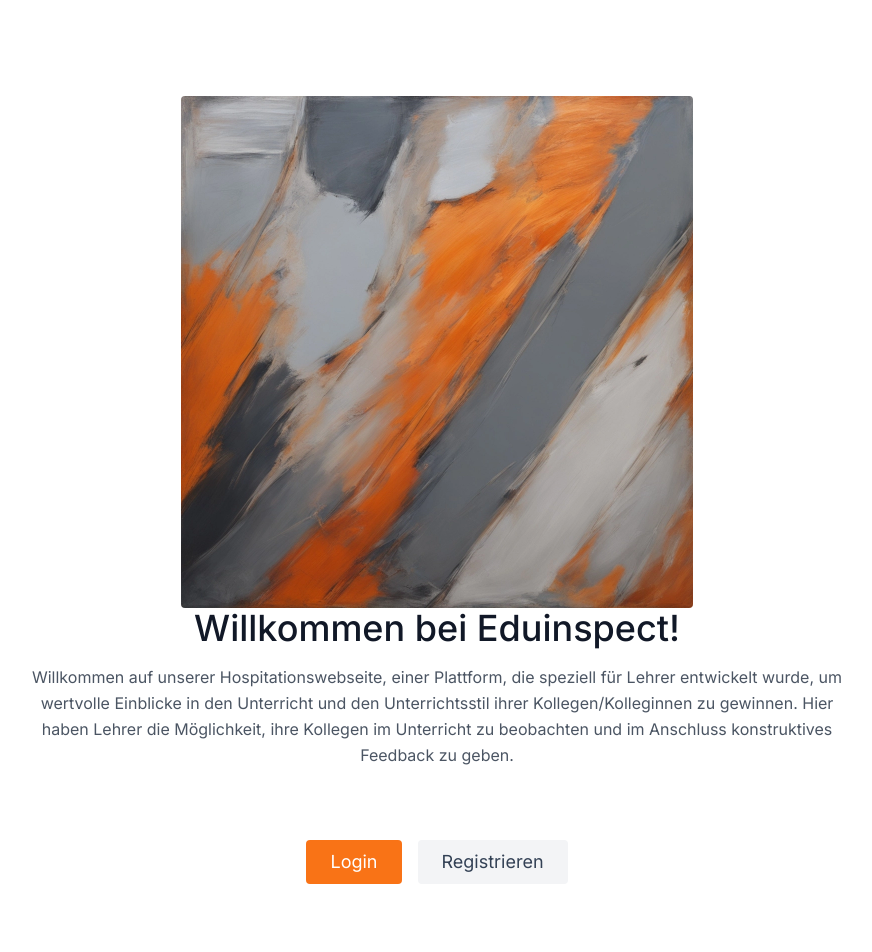
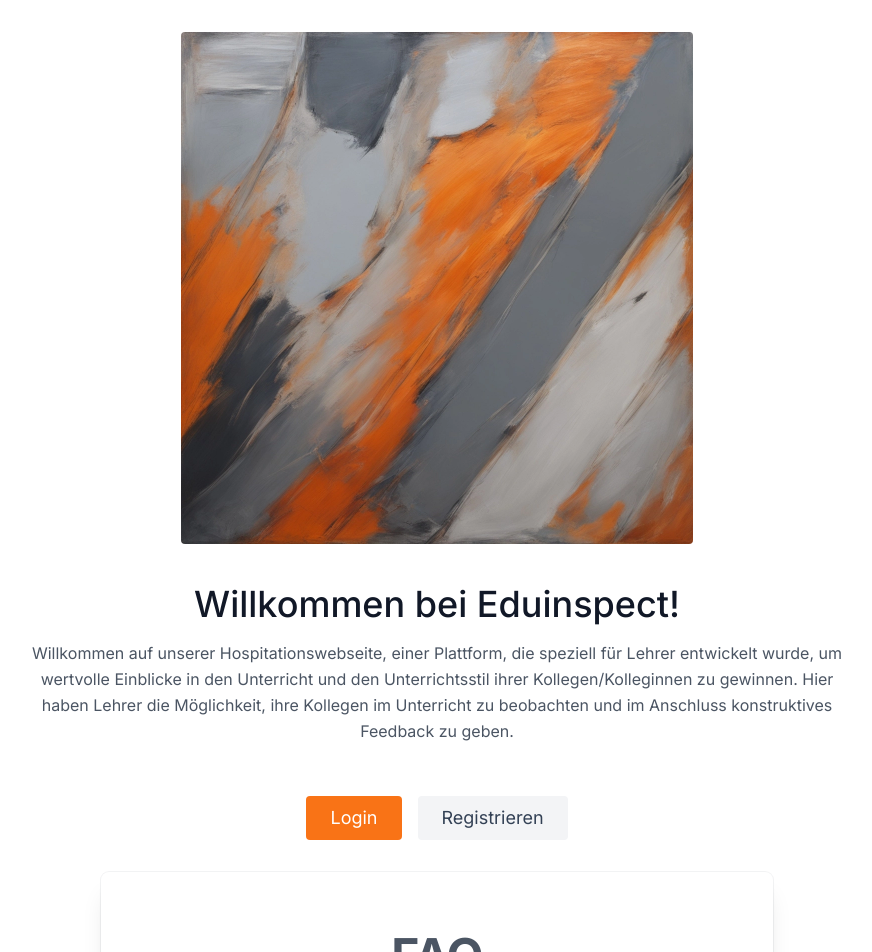
Before and after one commit to eliaskalkhofer/eduinspect, a Next.js app: page / in a window 1280 px wide. Shown: the top 952 px of the page, without its empty margins (203-1075 px from the left). Built offline with nearby package versions, Linux system fonts and the light colour scheme.

Commit message:
Fixed FAQ bug

```diff
--- a/app/page.tsx
+++ b/app/page.tsx
@@ -5,13 +5,13 @@
 export default function Page() {
   return (
     <main className="text-gray-600 body-font">
-  <div className="container mx-auto flex px-5 py-24 items-center justify-center flex-col">
+  <div className="container mx-auto flex px-5 py-8 items-center justify-center flex-col">
     {/* <Image src="{/public/landing_page_image.webp} width={720} height={600} className="lg:w-2/6 md:w-3/6 w-5/6 mb-10 object-cover object-center rounded" alt="Landing Page Picture" /> */}
-    <Image src="/landing_page_image.webp" alt="something" height={512} width={512} className="rounded"/>
+    <Image src="/landing_page_image.webp" alt="something" priority={true} height={512} width={512} className="rounded"/>
     <div className="text-center lg:w-2/3 w-full">
-      <h1 className="title-font sm:text-4xl text-3xl mb-4 font-medium text-gray-900">Willkommen bei Eduinspect!</h1>
+      <h1 className="title-font sm:text-4xl text-3xl mb-4 font-medium text-gray-900 pt-10">Willkommen bei Eduinspect!</h1>
       <p className="mb-8 leading-relaxed">Willkommen auf unserer Hospitationswebseite, einer Plattform, die speziell für Lehrer entwickelt wurde, um wertvolle Einblicke in den Unterricht und den Unterrichtsstil ihrer Kollegen/Kolleginnen zu gewinnen. Hier haben Lehrer die Möglichkeit, ihre Kollegen im Unterricht zu beobachten und im Anschluss konstruktives Feedback zu geben.</p>
-      <div className="flex justify-center py-10">
+      <div className="flex justify-center pt-5 pb-15">
         <Link href="/login">
           <button className="inline-flex text-white bg-orange-500 border-0 py-2 px-6 focus:outline-none hover:bg-orange-600 rounded text-lg">
             Login
--- a/app/ui/landingpage/faq.tsx
+++ b/app/ui/landingpage/faq.tsx
@@ -1,22 +1,105 @@
 'use client';
+
+// import React from 'react';
+
+// interface FAQProps {
+//   question: string;
+//   answer: string;
+// }
+
+// const FAQItem: React.FC<FAQProps> = ({ question, answer }) => {
+//   const [isOpen, setIsOpen] = React.useState(false);
+
+//   return (
+//     <div className="py-5">
+//       <details className="group" open={isOpen}>
+//         <summary
+//           className="flex cursor-pointer list-none items-center justify-between font-medium select-none"
+//           onClick={() => setIsOpen(!isOpen)}
+//         >
+//           <span>{question}</span>
+//           <span className="transition group-open:rotate-180">
+//             <svg
+//               fill="none"
+//               height="24"
+//               shapeRendering="geometricPrecision"
+//               stroke="currentColor"
+//               strokeLinecap="round"
+//               strokeLinejoin="round"
+//               strokeWidth="1.5"
+//               viewBox="0 0 24 24"
+//               width="24"
+//             >
+//               <path d="M6 9l6 6 6-6"></path>
+//             </svg>
+//           </span>
+//         </summary>
+//         <p className={`group-open:animate-fadeIn mt-3 text-neutral-600 text-justify select-none`}>{answer}</p>
+//       </details>
+//     </div>
+//   );
+// };
+
+// const FAQSection: React.FC = () => {
+//   const faqs: FAQProps[] = [
+//     {
+//       question: 'Was ist die Hauptfunktion von Eduinspect?',
+//       answer:
+//         'Die Hospitationswebseite bietet Lehrern die Möglichkeit, ihre Kollegen im Unterricht zu beobachten und anschließend konstruktives Feedback zu geben. Dies fördert einen offenen Austausch von Lehrmethoden und trägt zur kontinuierlichen Verbesserung der Unterrichtsqualität bei.',
+//     },
+//     {
+//       question: 'Wie funktioniert der Hospitationsprozess auf der Webseite?',
+//       answer:
+//         'Als Lehrer:in kann man eine Hospitation anbieten, die andere Lehrer:innen annehmen können bzw. kann man auch die bereits angebotenen Hospitationsangebote der Kollegen/Kolleginnen akzeptieren. Nach Abschluss der Stunde kann zu der eigenen Stunde das Feedback des Kollegen/der Kollegin unter Eingang eingesehen werden oder ein optionales Feedback zu der Unterrichtsstunde des besuchten Kollegen/der besuchten Kollegin unter Feedback angegeben werden.',
+//     },
+//     {
+//       question: 'Welche Vorteile bietet die Nutzung von Eduinspect?',
+//       answer:
+//         'Durch das Hospitieren können Lehrer ihre pädagogischen Fähigkeiten erweitern, von unterschiedlichen Unterrichtsstilen lernen und die Zusammenarbeit in der Lehrergemeinschaft stärken. Der Austausch von Feedback fördert die berufliche Weiterentwicklung und schafft eine unterstützende Lehrer-Community.',
+//     },
+//     {
+//       question: 'Ist die Teilnahme am Hospitationsprozess verpflichtend?',
+//       answer:
+//         'Nein, die Teilnahme am Hospitationsprozess ist freiwillig. Lehrer können selbst entscheiden, ob sie hospitieren möchten oder nicht. Die Webseite bietet eine flexible Plattform, die darauf abzielt, professionelle Weiterbildung im Kollegium zu fördern, ohne Verpflichtungen einzugehen.',
+//     },
+//     {
+//       question: 'Wie wird die Vertraulichkeit der Hospitationsdaten gewährleistet?',
+//       answer:
+//         'Datenschutz hat höchste Priorität. Alle Hospitationsdaten und Feedback-Gespräche werden in einer geschützten Umgebung gehandhabt, um sicherzustellen, dass der Austausch vertraulich und förderlich für die berufliche Entwicklung ist.',
+//     },
+//   ];
+
+//   return (
+//     <div className="relative w-full bg-white px-6 pt-10 pb-8 mt-8 shadow-xl ring-1 ring-gray-900/5 sm:mx-auto sm:max-w-2xl sm:rounded-lg sm:px-10">
+//       <div className="mx-auto px-5">
+//         <div className="flex flex-col items-center">
+//           <h2 className="mt-5 text-center text-3xl font-bold tracking-tight md:text-5xl">FAQ</h2>
+//           <p className="mt-3 text-lg text-neutral-500 md:text-xl">Frequently asked questions</p>
+//         </div>
+//         <div className="mx-auto mt-8 grid max-w-xl divide-y divide-neutral-200">
+//           {faqs.map((faq, index) => (
+//             <FAQItem key={index} question={faq.question} answer={faq.answer} />
+//           ))}
+//         </div>
+//       </div>
+//     </div>
+//   );
+// };
+
+// export default FAQSection;
+
 
 import React from 'react';
 
-interface FAQProps {
+interface FaqProps {
   question: string;
   answer: string;
 }
 
-const FAQItem: React.FC<FAQProps> = ({ question, answer }) => {
-  const [isOpen, setIsOpen] = React.useState(false);
-
-  return (
+const FaqItem: React.FC<FaqProps> = ({ question, answer }) => (
   <div className="py-5">
-      <details className="group" open={isOpen}>
-        <summary
-          className="flex cursor-pointer list-none items-center justify-between font-medium select-none"
-          onClick={() => setIsOpen(!isOpen)}
-        >
+    <details className="group">
+      <summary className="flex cursor-pointer list-none items-center justify-between font-medium">
         <span>{question}</span>
         <span className="transition group-open:rotate-180">
         <svg
@@ -34,14 +117,13 @@
           </svg>
         </span>
       </summary>
-        <p className={`group-open:animate-fadeIn mt-3 text-neutral-600 text-justify select-none`}>{answer}</p>
+      <p className="group-open:animate-fadeIn mt-3 text-neutral-600 text-justify">{answer}</p>
     </details>
   </div>
 );
-};
 
 const FAQSection: React.FC = () => {
-  const faqs: FAQProps[] = [
+  const faqs: FaqProps[] = [
     {
       question: 'Was ist die Hauptfunktion von Eduinspect?',
       answer:
@@ -78,7 +160,7 @@
         </div>
         <div className="mx-auto mt-8 grid max-w-xl divide-y divide-neutral-200">
           {faqs.map((faq, index) => (
-            <FAQItem key={index} question={faq.question} answer={faq.answer} />
+            <FaqItem key={index} {...faq} />
           ))}
         </div>
       </div>
```
Lines whose indentation alone changed are shown as unchanged.
